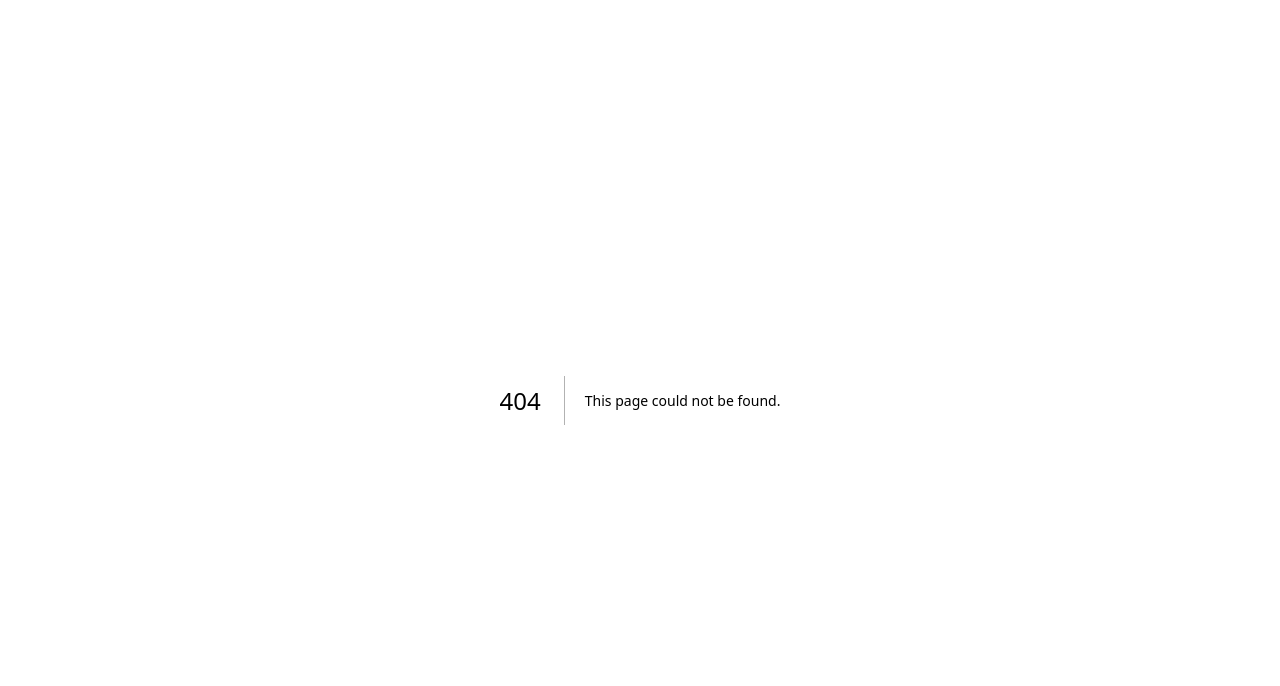
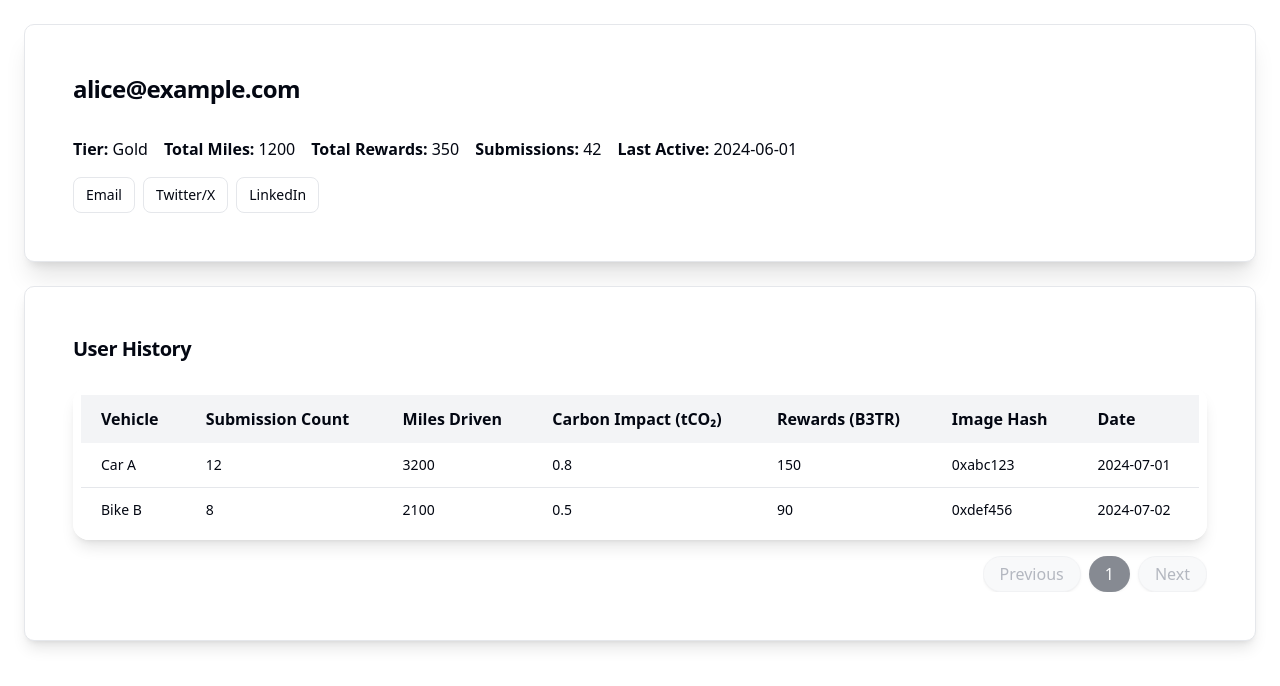
Before and after one commit to DattatrayPatil-Alchemytech/byteme-ai-frontend, a Next.js app: page /admin/users/1 in a window 1280 px wide. Before the commit this address had no page. Shown: the top 686 px of the page. Built offline with nearby package versions, Linux system fonts and the light colour scheme.

Commit message:
feat: User view page created.

```diff
--- /dev/null
+++ b/app/admin/users/[id]/page.tsx
@@ -0,0 +1,89 @@
+import { notFound } from 'next/navigation';
+import { mockUsers } from '../mockUsers';
+import { Card, CardHeader, CardTitle, CardContent } from '@/components/ui/card';
+import { DataTable } from '@/components/ui/DataTable';
+import { Button } from '@/components/ui/button';
+import Link from 'next/link';
+
+// Mock user history data (reuse or import if you have a common one)
+const mockUserHistory = [
+  {
+    id: '1',
+    vehicle: 'Car A',
+    submissionCount: 12,
+    milesDriven: 3200,
+    carbonImpact: 0.8,
+    rewards: 150,
+    imageHash: '0xabc123',
+    date: '2024-07-01',
+  },
+  {
+    id: '2',
+    vehicle: 'Bike B',
+    submissionCount: 8,
+    milesDriven: 2100,
+    carbonImpact: 0.5,
+    rewards: 90,
+    imageHash: '0xdef456',
+    date: '2024-07-02',
+  },
+];
+
+const historyColumns = [
+  { accessorKey: 'vehicle', header: 'Vehicle' },
+  { accessorKey: 'submissionCount', header: 'Submission Count' },
+  { accessorKey: 'milesDriven', header: 'Miles Driven' },
+  { accessorKey: 'carbonImpact', header: 'Carbon Impact (tCO₂)' },
+  { accessorKey: 'rewards', header: 'Rewards (B3TR)' },
+  { accessorKey: 'imageHash', header: 'Image Hash' },
+  { accessorKey: 'date', header: 'Date' },
+];
+
+export default function UserViewPage({ params }: { params: { id: string } }) {
+  const user = mockUsers.find(u => u.id === params.id);
+  if (!user) return notFound();
+
+  return (
+    <div className="p-6 space-y-6">
+      <Card className="p-6 flex flex-col md:flex-row items-center gap-6 shadow-xl">
+        <div className="flex-1 space-y-2">
+          <CardHeader>
+            <CardTitle className="text-2xl font-bold">{user.email}</CardTitle>
+          </CardHeader>
+          <CardContent className="space-y-2">
+            <div className="flex flex-wrap gap-4 text-base">
+              <div><span className="font-semibold">Tier:</span> {user.tier}</div>
+              <div><span className="font-semibold">Total Miles:</span> {user.totalMiles}</div>
+              <div><span className="font-semibold">Total Rewards:</span> {user.totalRewards}</div>
+              <div><span className="font-semibold">Submissions:</span> {user.submissionCount}</div>
+              <div><span className="font-semibold">Last Active:</span> {user.lastActive}</div>
+            </div>
+            <div className="flex gap-2 mt-4">
+              <Button variant="outline" size="sm" asChild>
+                <Link href={`mailto:${user.email}`}>Email</Link>
+              </Button>
+              {user.twitter && (
+                <Button variant="outline" size="sm" asChild>
+                  <a href={`https://twitter.com/${user.twitter.replace('@', '')}`} target="_blank" rel="noopener noreferrer">Twitter/X</a>
+                </Button>
+              )}
+              {user.linkedin && (
+                <Button variant="outline" size="sm" asChild>
+                  <a href={`https://linkedin.com/in/${user.linkedin}`} target="_blank" rel="noopener noreferrer">LinkedIn</a>
+                </Button>
+              )}
+            </div>
+          </CardContent>
+        </div>
+      </Card>
+      <Card className="p-6 shadow-lg">
+        <CardHeader>
+          <CardTitle className="text-xl font-semibold">User History</CardTitle>
+        </CardHeader>
+        <CardContent>
+          <DataTable columns={historyColumns} data={mockUserHistory} />
+        </CardContent>
+      </Card>
+    </div>
+  );
+}
--- a/app/admin/users/page.tsx
+++ b/app/admin/users/page.tsx
@@ -4,6 +4,8 @@ import { DataTable } from '@/components/ui/DataTable';
 import { mockUsers } from './mockUsers';
 import { Card } from '@/components/ui/card';
 import { SearchFilter } from '../../../components/ui/SearchFilter';
+import Link from 'next/link';
+import { Button } from '@/components/ui/button';
 
 const columns = [
   {
@@ -38,6 +40,22 @@ const columns = [
     accessorKey: 'lastActive',
     header: 'Last Active',
   },
+  {
+    id: 'actions',
+    header: 'Actions',
+    cell: ({ row }: { row: any }) => {
+      const user = row.original;
+      return (
+        <div className="flex gap-2 items-center">
+          <Link href={`/admin/users/${user.id}`} passHref legacyBehavior>
+            <Button size="sm" variant="outline">View</Button>
+          </Link>
+          <Button size="sm" variant="ghost" onClick={() => {/* TODO: Edit logic */}}>Edit</Button>
+          <Button size="sm" variant="destructive" onClick={() => {/* TODO: Delete logic */}}>Delete</Button>
+        </div>
+      );
+    },
+  },
 ];
 
 export default function UsersPage() {
@@ -58,9 +76,19 @@ export default function UsersPage() {
   const tierOptions = Array.from(new Set(mockUsers.map((u) => u.tier)));
 
   return (
-    <div className="p-6 space-y-6">
-      <h1 className="text-2xl font-bold">User Management</h1>
-      <Card className="p-4">
+    <div className="relative min-h-screen bg-background overflow-hidden">
+      {/* Animated background gradients and shapes */}
+      <div className="absolute inset-0 overflow-hidden pointer-events-none z-0">
+        <div className="absolute -top-40 -right-40 w-80 h-80 gradient-aurora rounded-full blur-3xl opacity-20 animate-float" />
+        <div className="absolute -bottom-40 -left-40 w-80 h-80 gradient-neon rounded-full blur-3xl opacity-20 animate-float" />
+        <div className="absolute top-1/2 left-1/2 transform -translate-x-1/2 -translate-y-1/2 w-96 h-96 gradient-cosmic rounded-full blur-3xl opacity-15 animate-float" />
+        <div className="absolute w-16 h-16 border-2 border-green-400/30 rounded-full animate-spin" style={{ top: '35%', left: '25%', animationDuration: '8s' }} />
+        <div className="absolute w-12 h-12 border-2 border-cyan-400/30 rounded-full animate-spin" style={{ bottom: '40%', right: '25%', animationDuration: '12s', animationDirection: 'reverse' }} />
+        <div className="absolute w-20 h-20 border-2 border-emerald-400/30 rounded-full animate-spin" style={{ top: '65%', left: '15%', animationDuration: '15s' }} />
+      </div>
+      <div className="relative z-10 p-6 space-y-6">
+        <h1 className="text-3xl md:text-4xl font-extrabold text-gradient-ev-green animate-fade-in drop-shadow-lg tracking-tight font-sans">User Management</h1>
+        <Card className="p-4 bg-white/90 backdrop-blur-md shadow-xl">
           <div className="flex flex-col md:flex-row md:items-center md:justify-between gap-4 mb-4">
             <SearchFilter
               search={search}
@@ -74,5 +102,6 @@ export default function UsersPage() {
           <DataTable columns={columns} data={filteredUsers} />
         </Card>
       </div>
+    </div>
   );
 }
```
Lines whose indentation alone changed are shown as unchanged.
